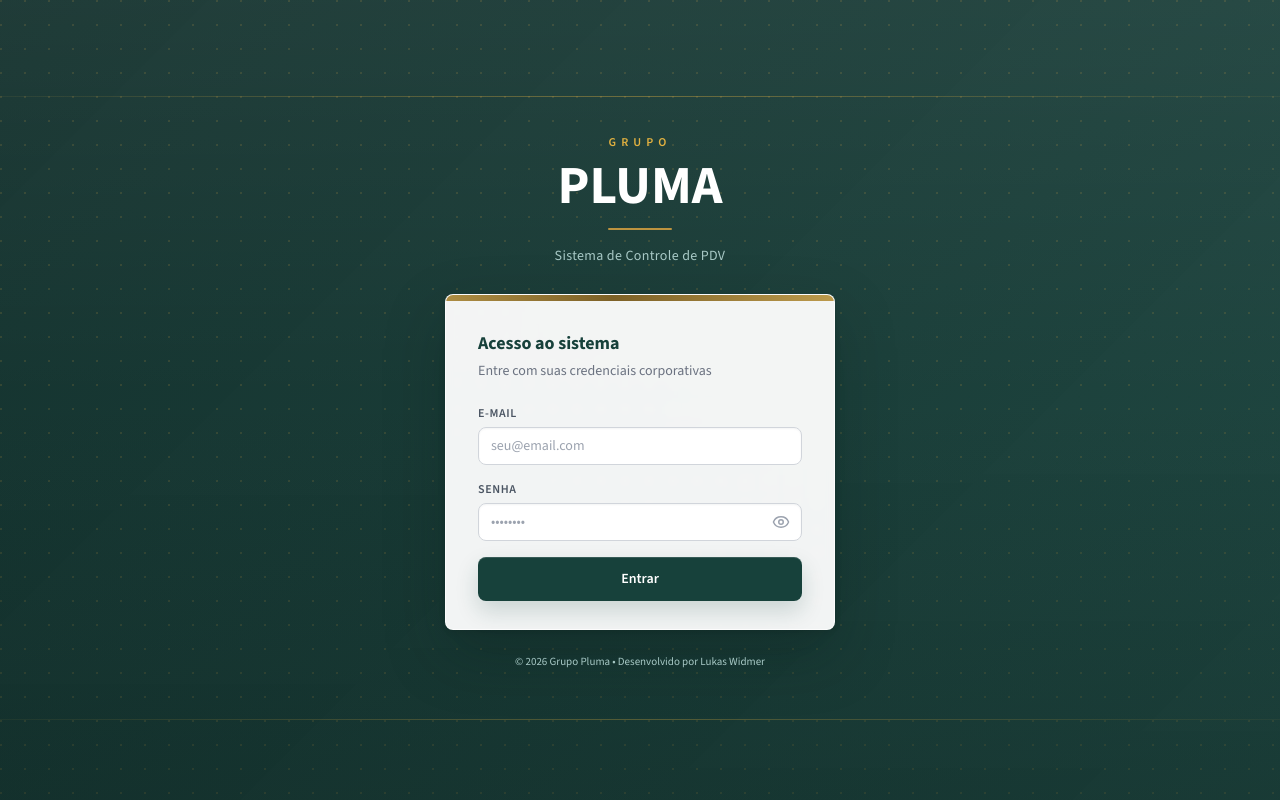
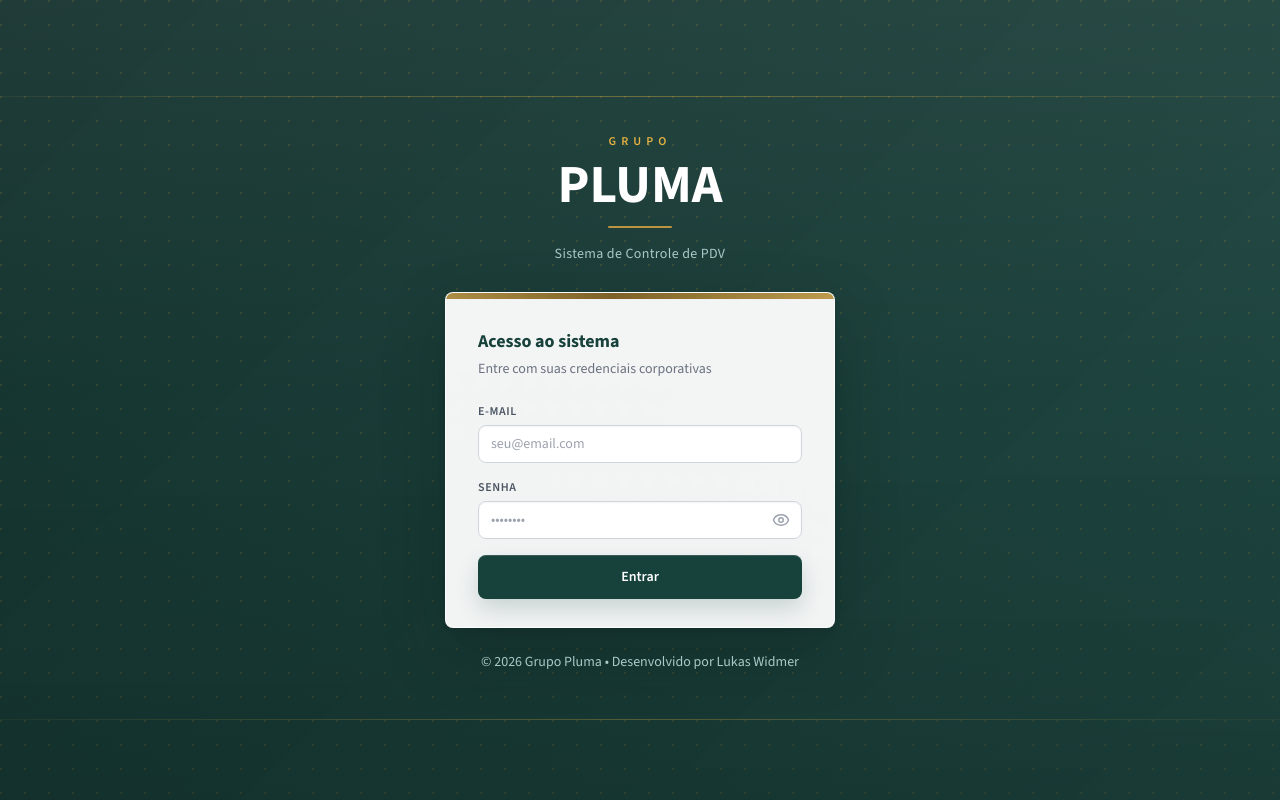
Before and after one commit to lukaswidmer18-dotcom/SISTEMA-CONTROLE-DE-PDV, a React (Vite) app in the folder frontend/: page /login in a window 1280 px wide. Built offline with nearby package versions, Linux system fonts and the light colour scheme; no server answers.

Commit message:
fix: aumenta tamanho da letra do rodapé na tela de login
11px pra 14px — texto de copyright/crédito ilegível em telas menores.

```diff
--- a/frontend/src/pages/LoginPage.tsx
+++ b/frontend/src/pages/LoginPage.tsx
@@ -123,7 +123,7 @@ export default function LoginPage() {
         </div>
 
         {/* Footer */}
-        <p className="text-center text-pluma-200 text-[11px] mt-6 animate-fade-in" style={{ animationDelay: '240ms' }}>
+        <p className="text-center text-pluma-200 text-sm mt-6 animate-fade-in" style={{ animationDelay: '240ms' }}>
           © 2026 Grupo Pluma • Desenvolvido por Lukas Widmer
         </p>
       </div>
```
